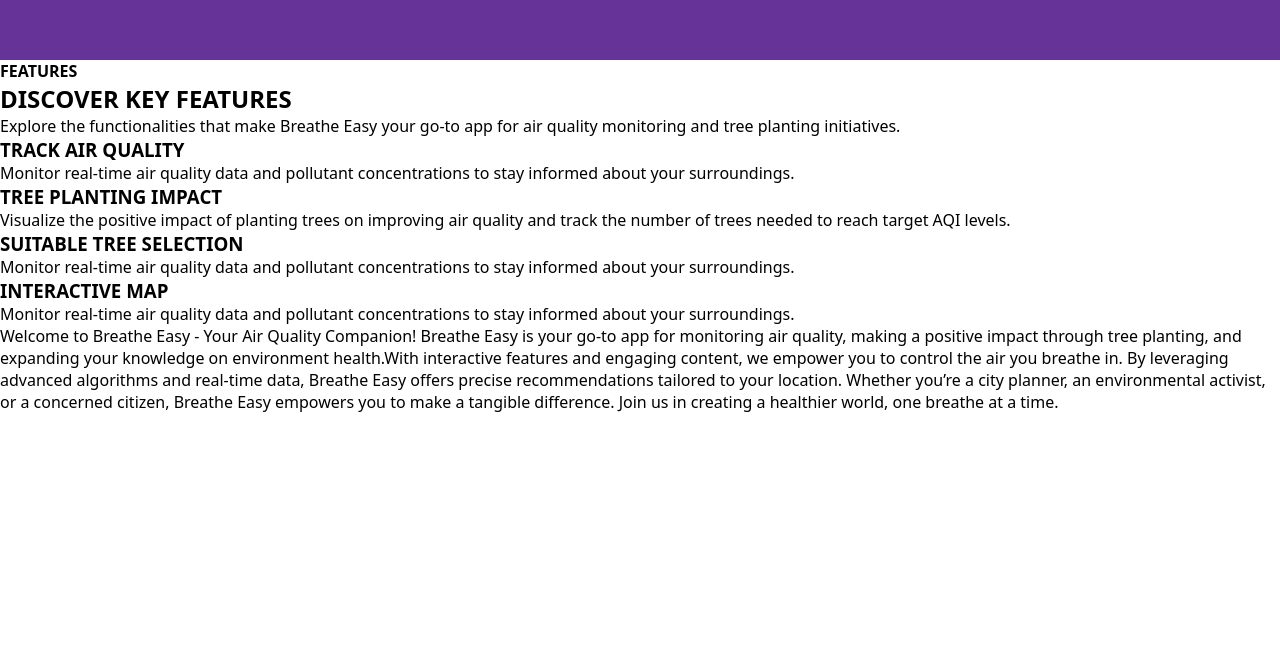
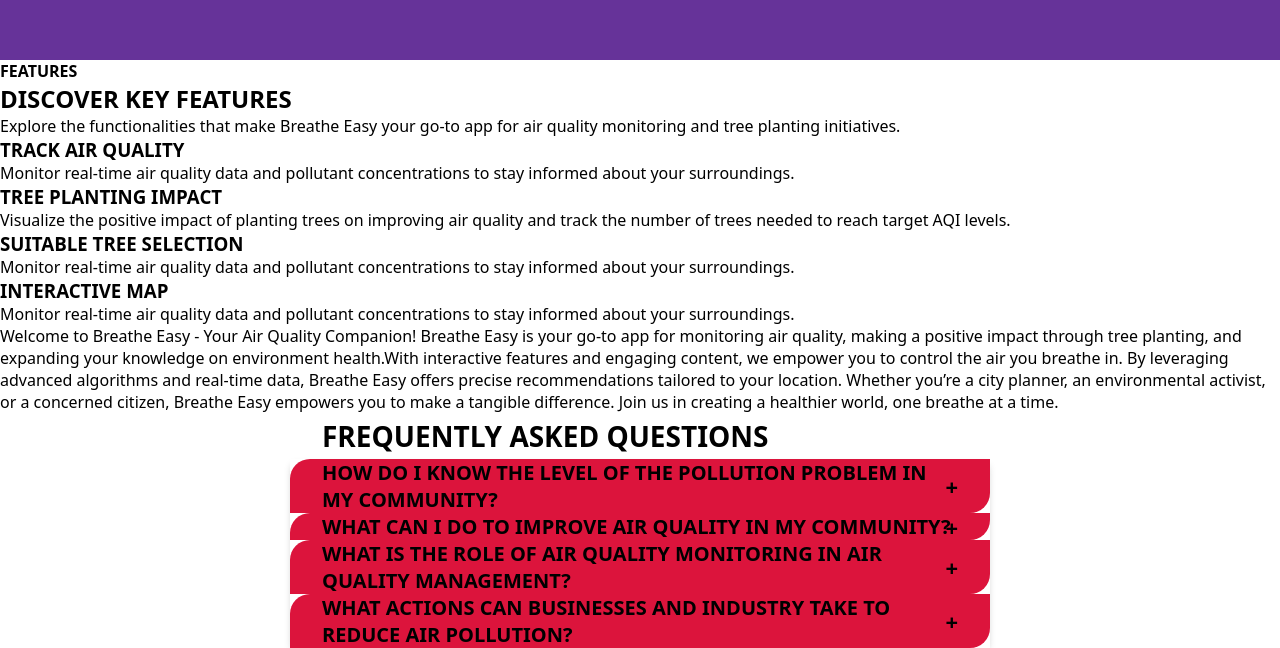
Before and after one commit to IshanviChauhan/Breathe-Easy, a React (Vite) app: page / in a window 1280 px wide. Shown: the part 1540-2188 px from the top of the page. Before the commit the page ends 1953 px from the top, so only its background shows below. Built offline with nearby package versions, Linux system fonts and the light colour scheme.

Commit message:
update faq

```diff
--- a/src/components/Faq/Faq.jsx
+++ b/src/components/Faq/Faq.jsx
@@ -1,8 +1,70 @@
 import "./faq.css";
 
-const Faq= () => {
-    return(
+const Faq = () => {
+    return (
         <div>
+            <div className="faqs_container">
+                <h2>Frequently Asked Questions</h2>
+                <div className="question_container">
+                    <div className="content_container">
+                        <div className="faq_header">
+                            <h3>How do I know the level of the pollution problem in my community?</h3>
+                            <span className="open active">+</span>
+                            <span className="close">-</span>
+                        </div>
+                        <div className="answer_content">
+                            <p>
+                                Many cities have implemented monitoring networks that continuously measure air pollutants as part of their air quality management systems. Many regularly report an Air Quality Index (AQI) designed for public information purposes that is easy to interpret, and often color-coded, to warn of dangerous levels of air pollution. The information is accessible through websites, newspapers, and apps. Countries define their own indices based on their own air quality standards. Therefore, they are not comparable between countries. There are also a wide variety of AQIs available globally, which are also not readily comparable.
+                            </p>
+                        </div>
+                    </div>
+                    <div className="content_container">
+                        <div className="faq_header">
+                            <h3>What can I do to improve Air Quality in my community?</h3>
+                            <span className="open active">+</span>
+                            <span className="close">-</span>
+                        </div>
+                        <div className="answer_content">
+                            <p>
+                                Some of the things individuals can do to reduce their personal contribution to air pollution are:
+                                1: Choose clean modes of transport when available (e.g. public transport, cycling or walking rather than private cars or motorbikes).
+                                2: If you're considering buying a car,look at its fuel economy, nitrogen dioxide emissions, and check the real-world emissions. Buying a hybrid or electric vehicle or smaller engine capacity vehicles will also help to cut down your contributions to emissions.
+                                3: If you have a car, ensure it is serviced regularly to minimize its contribution to air pollution.
+                                4: Use clean fuels and technologies for cooking, lighting and heating.
+                                5: Use renewable energy sources wherever possible.
+                                6: Stop burning household and agricultural waste.
+
+                            </p>
+                        </div>
+                    </div>
+                    <div className="content_container">
+                        <div className="faq_header">
+                            <h3>What is the role of Air Quality monitoring in Air Quality management?</h3>
+                            <span className="open active">+</span>
+                            <span className="close">-</span>
+                        </div>
+                        <div className="answer_content">
+                            <p>
+                                Countries face several challenges when addressing air quality. The cost of certified monitoring equipment, as well as regular calibration and maintenance, can be a heavy burden to many local authorities and national governments. It is important to note that the cost of air quality monitoring is much lower than the cost of air pollution reduction, the former being a public investment and the latter a private investment. It therefore makes sense for national governments and cities in developing countries to prioritize and invest in the establishment, operation, and maintenance of ground-level air quality monitoring networks, to generate reliable data on air quality.
+                            </p>
+                        </div>
+                    </div>
+                    <div className="content_container">
+                        <div className="faq_header">
+                            <h3>What actions can Businesses and Industry take to reduce Air Pollution?
+                            </h3>
+                            <span className="open active">+</span>
+                            <span className="close">-</span>
+                        </div>
+                        <div className="answer_content">
+                            <p>
+                                Businesses and industry have a key role to play in reducing air pollution, since many of their activities produce different types of air pollutants. The private sector can contribute to air pollution reduction through its various operations and supply chains across different sectors. Pollution sources from the private sector range from burning fuels, to distribution and delivery vehicles. Since air pollution also contributes to climate change, companies that pledge to reduce their air pollution emissions can simultaneously reduce their carbon footprint.
+                            </p>
+                        </div>
+                    </div>
+                </div>
+            </div>
+
 
         </div>
     )
--- a/src/components/Faq/faq.css
+++ b/src/components/Faq/faq.css
@@ -0,0 +1,58 @@
+.faqs_container{
+    font-family: sans-serif;
+    max-width: 700px;
+    margin: 0 auto;
+}
+.faqs_container .question_container{
+    box-shadow: 0 4px 8px -3px rgba(0,0,0,0.3);
+
+}
+.faqs_container h2{
+    padding: 4px 32px;
+    font-size: 28px;
+}
+.faqs_container .faq_header{
+    display: flex;
+    background-color: crimson;
+    color: beige;
+    align-items: center;
+    position: relative;
+    cursor: pointer;
+    border-bottom-right-radius: 20px;
+    border-top-left-radius: 20px;
+}
+
+.faqs_container .faq_header .open,
+.faqs_container .faq_header .close{
+    position: absolute;
+    right: 0;
+    padding: 0 32px;
+    font-size: 22px;
+    font-weight: bold;
+    transform: translateY(-8px);
+    opacity: 0;
+    transition: all 500ms;
+}
+
+.faqs_container .faq_header .open.active,
+.faqs_container .faq_header .close.active{
+    opacity: 1;
+    transform: translateY(0);
+}
+.faqs_container .faq_header h3{
+    font-size: 20px;
+    padding: 0 32px;
+}
+
+.faqs_container .answer_content{
+    padding: 0 32px;
+    background: #fdfffc;
+    line-height: 2;
+    max-height: 0;
+    overflow: hidden;
+    transition: all 500ms;
+}
+
+.faqs_container .answer_content.active{
+    max-height: 900px;
+}
```
